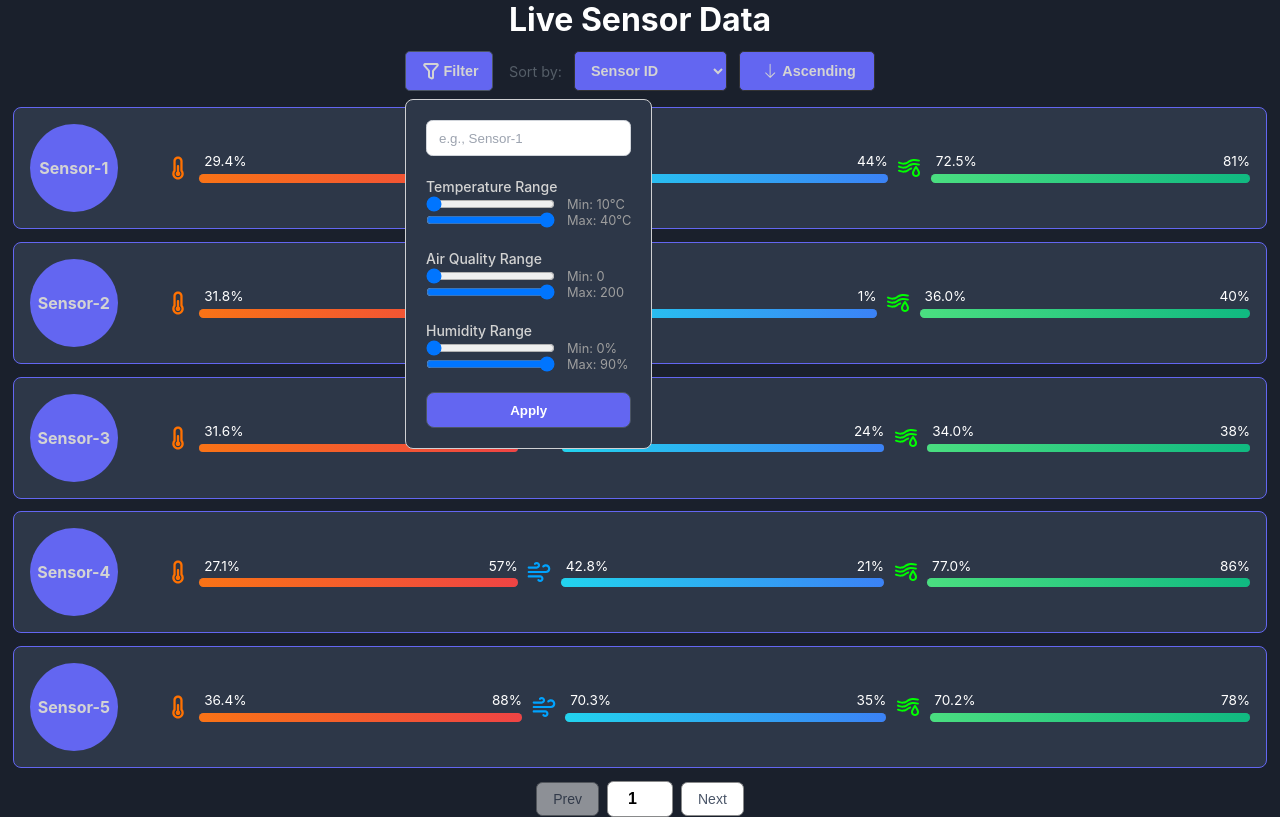
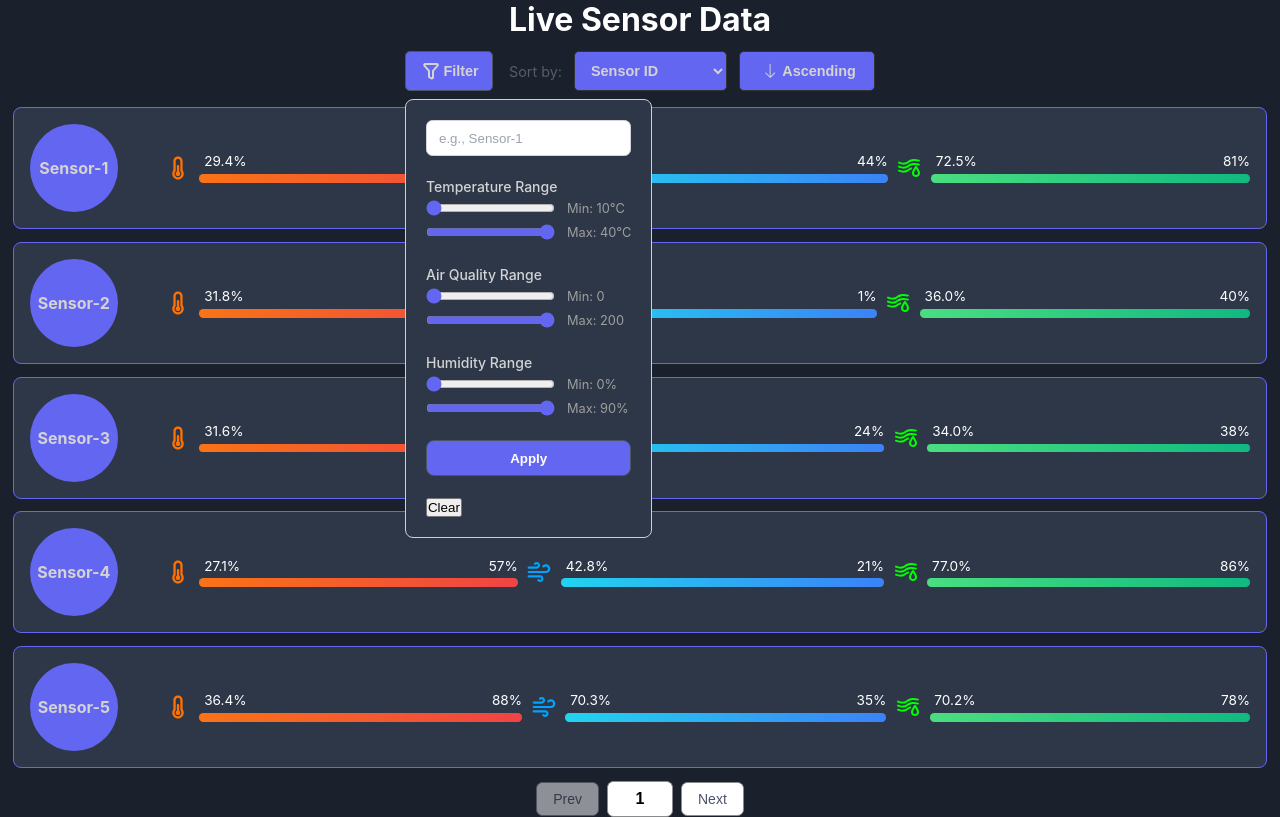
Before and after one commit to surysaroch/dashboard, a React (Vite) app: page / in a window 1280 px wide. Both pictures are taken after a click on the button "Filter". Built offline with nearby package versions, Linux system fonts and the light colour scheme.

Commit message:
updated filter.tsx by making a new component for the sliders

```diff
--- a/src/components/Dashboard.tsx
+++ b/src/components/Dashboard.tsx
@@ -1,9 +1,11 @@
-import React, { useEffect, useMemo, useState} from 'react';
+import React, { useEffect, useMemo, useState, useRef } from 'react';
 import SimulateRealTimeData from "../util/SimulateRealTimeData";
 import RowData from "./rowData";
 import Sorting from "./sorting";
 import Filtering from "./Filtering";
+import Pagination from './pagination';
 import "./dashboard.css"
+
 
 interface SensorMetric {
   sensorId: string;
@@ -22,7 +24,6 @@ const MAX_PAGE_SIZE = 5;
 const Dashboard: React.FC = () => {
   const [sensorData, setSensorData] = useState<SensorMetric[]>([]);
   const [currentPage, setCurrentPage] = useState(1);
-  const [tempPageVar, setTempPageVar] = useState(1);
   const [pageData, setPageData] = useState<SensorMetric[]>([]);
   const [sortedData, setSortedData] = useState({ metric: "sensorId", direction: "asc" });
   const [filteredData, setFilteredData] = useState({
@@ -46,84 +47,47 @@ const Dashboard: React.FC = () => {
   const processData = useMemo(() => {
     let items = [...sensorData]
     items = items.filter(item => {
-      const filteredTemp = (item.temperature >= filteredData.temperature.min) && ( item.temperature <= filteredData.temperature.max);
-      const filteredAir = (item.airQuality >= filteredData.airQuality.min) && ( item.airQuality <= filteredData.airQuality.max);
-      const filteredHumidity = (item.humidity >= filteredData.humidity.min) && ( item.humidity <= filteredData.humidity.max);
+      const filteredTemp = (item.temperature >= filteredData.temperature.min) && (item.temperature <= filteredData.temperature.max);
+      const filteredAir = (item.airQuality >= filteredData.airQuality.min) && (item.airQuality <= filteredData.airQuality.max);
+      const filteredHumidity = (item.humidity >= filteredData.humidity.min) && (item.humidity <= filteredData.humidity.max);
       const filteredSensorId = chosenSensorId === '' || item.sensorId.toLowerCase().includes(chosenSensorId.toLowerCase());
       return filteredTemp && filteredAir && filteredHumidity && filteredSensorId;
     })
 
-    if(sortedData.metric === "sensorId"){
-      console.log("jhonson")
-      return sortedData.direction === "asc"? items: items.reverse()
+    if (sortedData.metric === "sensorId") {
+      // console.log("jhonson")
+      return sortedData.direction === "asc" ? items : items.reverse()
     }
-    else{
-      items.sort((a,b) => {
+    else {
+      items.sort((a, b) => {
         const valA = a[sortedData.metric as keyof SensorMetric];
         const valB = b[sortedData.metric as keyof SensorMetric];
         if (typeof valA === "number" && typeof valB === "number") {
           return sortedData.direction === 'asc' ? valA - valB : valB - valA;
         }
-        else{return 0}
+        else { return 0 }
       });
       return items;
     }
-  },[sortedData, sensorData, filteredData, chosenSensorId]);
+  }, [sortedData, sensorData, filteredData, chosenSensorId]);
 
-  useEffect(() => {
-    sliceData();
-  }, [currentPage,processData]);
 
-  const handleNextPage = () => {
-    setCurrentPage(currentPage + 1);
-    setTempPageVar(tempPageVar + 1);
-  };
-
-  const handlePreviousPage = () => {
-    setCurrentPage(currentPage - 1);
-    setTempPageVar(tempPageVar - 1);
-  };
-
-  const handlePageInputChange = (e:  React.ChangeEvent<HTMLInputElement>) => {
-    setTempPageVar(Number(e.target.value))
-  }
-
-  const applyPageChange = () => {
-    const maxPage = Math.ceil(sensorData.length / MAX_PAGE_SIZE);
-
-    if (tempPageVar > maxPage) {
-      setCurrentPage(maxPage);
-      setTempPageVar(maxPage);
-    }
-    else if (tempPageVar < 1) {
-      setCurrentPage(1);
-      setTempPageVar(1);
-    }
-    else {
-      setCurrentPage(tempPageVar);
-    }
-  }
-
-  const handleKeyDown = (e: React.KeyboardEvent<HTMLInputElement>) => {
-    if (e.key === "Enter") {
-      applyPageChange();
-    }
-  }
-  const handleBlur = () => {
-    applyPageChange();
-  }
 
   const sliceData = () => {
     const last_page = Math.ceil(processData.length / MAX_PAGE_SIZE);
     const startIndex = (currentPage - 1) * MAX_PAGE_SIZE;
     const endIndex = startIndex + MAX_PAGE_SIZE;
-    if (currentPage > last_page){
-      setCurrentPage(last_page === 0? last_page + 1: last_page);
-      setTempPageVar(last_page === 0? last_page + 1: last_page);
+    if (currentPage > last_page) {
+      setCurrentPage(last_page === 0 ? last_page + 1 : last_page);
     };
     setPageData(processData.slice(startIndex, endIndex));
 
   };
+
+  useMemo(() => {
+    sliceData();
+  }, [currentPage, processData]);
+
 
   const handleSort = (chosenMetric: string, direction: string) => {
     setSortedData({ metric: chosenMetric, direction: direction });
@@ -131,7 +95,7 @@ const Dashboard: React.FC = () => {
 
   const handleFilterChange = (filters: FilterItem[]) => {
     setFilteredData(prev => {
-      return{
+      return {
         ...prev,
         [filters[0].metric]: filters[0].range,
         [filters[1].metric]: filters[1].range,
@@ -139,11 +103,14 @@ const Dashboard: React.FC = () => {
       }
     });
     setCurrentPage(1)
-    setTempPageVar(1)
   };
 
-  const handleSensorIdFilter = (sensorId: string) =>{
+  const handleSensorIdFilter = (sensorId: string) => {
     setChosenSensorId(sensorId);
+  };
+
+  const handlePagination = (page: number) => {
+    setCurrentPage(page);
   };
 
 
@@ -152,7 +119,7 @@ const Dashboard: React.FC = () => {
       <div className="heading-container">
         <h1>Live Sensor Data</h1>
         <div className="features-container">
-          <div><Filtering onFilter={handleFilterChange} onSensorFilter={handleSensorIdFilter}/></div>
+          <div><Filtering onFilter={handleFilterChange} onSensorFilter={handleSensorIdFilter} /></div>
           <div><Sorting onSort={handleSort} /></div>
         </div>
       </div>
@@ -164,16 +131,7 @@ const Dashboard: React.FC = () => {
       </ul>
 
       <div className="pagination-container">
-        <button onClick={handlePreviousPage} disabled={currentPage === 1}>Prev</button>
-        <input
-          type="number"
-          value={tempPageVar}
-          onChange={handlePageInputChange}
-          onKeyDown={handleKeyDown}
-          onBlur={handleBlur}
-        />
-
-        <button onClick={handleNextPage} disabled={currentPage === Math.ceil(processData.length / MAX_PAGE_SIZE)}>Next</button>
+        <Pagination onChange={handlePagination} currentPage={currentPage} processDataLength={processData.length} maxPageSize={MAX_PAGE_SIZE} />
       </div>
     </div>
   );
--- a/src/components/Filtering.tsx
+++ b/src/components/Filtering.tsx
@@ -1,7 +1,8 @@
-import { useState } from "react";
+import { useEffect, useState } from "react";
 import "./filtering.css";
 import "./svgs/filter.tsx";
 import Filter from "./svgs/filter.tsx";
+import Sliders from "./sliders.tsx";
 
 interface FilterItem {
     metric: string;
@@ -14,27 +15,27 @@ interface FilteringProps {
 }
 
 const Filtering: React.FC<FilteringProps> = ({ onFilter, onSensorFilter }) => {
-    const[isExpanded, setIsExpanded] = useState(false)
-    const[temperatureRange, setTemperatureRange] = useState({ min: 10, max: 40 })
-    const[airQualityRange, setAirQualityRange] = useState({ min: 0, max: 200 })
-    const[humidityRange, setHumidityRange] = useState({ min: 0, max: 90 })
-    const[sensorId, setSensorId] = useState("")
+    const [isExpanded, setIsExpanded] = useState(false)
+    const [temperatureRange, setTemperatureRange] = useState({ min: 10, max: 40 })
+    const [airQualityRange, setAirQualityRange] = useState({ min: 0, max: 200 })
+    const [humidityRange, setHumidityRange] = useState({ min: 0, max: 90 })
+    const [sensorId, setSensorId] = useState("")
 
     const handleFiltering = (metric: string, value: number, isMin: boolean) => {
-        switch(metric) {
-            case "temperature":
+        switch (metric) {
+            case "Temperature":
                 setTemperatureRange(prev => ({
                     ...prev,
                     [isMin ? "min" : "max"]: value
                 }));
                 break;
-            case "humidity":
+            case "Humidity":
                 setHumidityRange(prev => ({
                     ...prev,
                     [isMin ? "min" : "max"]: value
                 }));
                 break;
-            case "airQuality":
+            case "Air Quality":
                 setAirQualityRange(prev => ({
                     ...prev,
                     [isMin ? "min" : "max"]: value
@@ -60,14 +61,22 @@ const Filtering: React.FC<FilteringProps> = ({ onFilter, onSensorFilter }) => {
         ])
     }
 
+    const clearAll = () => {
+        setTemperatureRange({ min: 10, max: 40 });
+        setHumidityRange({ min: 0, max: 90 });
+        setAirQualityRange({ min: 0, max: 200 });
+        setSensorId("");
+    };
+
     const handleSearching = (searchedSensorId: string) => {
         onSensorFilter(searchedSensorId);
-    }
+    };
+
     return (
         <>
             <div className="filter-wrapper-main">
                 <button className="filter-toggle-btn" onClick={() => setIsExpanded(!isExpanded)}>
-                <Filter/>
+                    <Filter />
                     <p>Filter</p>
                 </button>
                 {isExpanded && (
@@ -81,98 +90,22 @@ const Filtering: React.FC<FilteringProps> = ({ onFilter, onSensorFilter }) => {
                             />
                         </div>
 
+                        <Sliders onSlide={handleFiltering} metric="Temperature" range={temperatureRange} />
+                        <Sliders onSlide={handleFiltering} metric="Air Quality" range={airQualityRange} />
+                        <Sliders onSlide={handleFiltering} metric="Humidity" range={humidityRange} />
 
-                    <div className="filter-input-group">
-                        <label className="filter-label">Temperature Range</label>
-                        <div className="range-inputs-container">
-                            <input
-                                className="filter-range-input"
-                                type="range"
-                                min={10}
-                                max={temperatureRange.max}
-                                step={1}
-                                value={temperatureRange.min}
-                                onChange={(e) => handleFiltering("temperature", Number(e.target.value), true)}
-                            />
-                            <span className="range-value">Min: {temperatureRange.min}°C</span>
-                        </div>
-                        <div className="range-inputs-container">
-                            <input
-                                className="filter-range-input"
-                                type="range"
-                                min={temperatureRange.min}
-                                max={40}
-                                step={1}
-                                value={temperatureRange.max}
-                                onChange={(e) => handleFiltering("temperature", Number(e.target.value), false)}
-                            />
-                            <span className="range-value">Max: {temperatureRange.max}°C</span>
-                        </div>
-                    </div>
-
-                    <div className="filter-input-group">
-                        <label className="filter-label">Air Quality Range</label>
-                        <div className="range-inputs-container">
-                            <input
-                                className="filter-range-input"
-                                type="range"
-                                min={0}
-                                max={airQualityRange.max}
-                                step={1}
-                                value={airQualityRange.min}
-                                onChange={(e) => handleFiltering("airQuality", Number(e.target.value), true)}
-                            />
-                            <span className="range-value">Min: {airQualityRange.min}</span>
-                        </div>
-                        <div className="range-inputs-container">
-                            <input
-                                className="filter-range-input"
-                                type="range"
-                                min={airQualityRange.min}
-                                max={200}
-                                step={1}
-                                value={airQualityRange.max}
-                                onChange={(e) => handleFiltering("airQuality", Number(e.target.value), false)}
-                            />
-                            <span className="range-value">Max: {airQualityRange.max}</span>
-                        </div>
-                    </div>
-                    <div className="filter-input-group">
-                        <label className="filter-label">Humidity Range</label>
-                        <div className="range-inputs-container">
-                            <input
-                                className="filter-range-input"
-                                type="range"
-                                min={0}
-                                max={humidityRange.max}
-                                step={1}
-                                value={humidityRange.min}
-                                onChange={(e) => handleFiltering("humidity", Number(e.target.value), true)}
-                            />
-                            <span className="range-value">Min: {humidityRange.min}%</span>
-                        </div>
-                        <div className="range-inputs-container">
-                            <input
-                                className="filter-range-input"
-                                type="range"
-                                min={humidityRange.min}
-                                max={90}
-                                step={1}
-                                value={humidityRange.max}
-                                onChange={(e) => handleFiltering("humidity", Number(e.target.value), false)}
-                            />
-                            <span className="range-value">Max: {humidityRange.max}%</span>
-                        </div>
-                    </div>
 
                         <div>
-                <button className = "apply-button" onClick={() => {
+                            <button className="apply-button" onClick={() => {
                                 updateFilterValues();
                                 handleSearching(sensorId);
                             }}
                             >
                                 Apply
                             </button>
+                        </div>
+                        <div>
+                            <button className="clear-button" onClick={clearAll}>Clear</button>
                         </div>
                     </div>
                 )}
--- a/src/components/dashboard.css
+++ b/src/components/dashboard.css
@@ -3,19 +3,20 @@
     padding-right: 20rem;
 
 }
-.heading-container{
+
+.heading-container {
     display: flex;
     align-items: center;
     margin-bottom: 1rem;
 }
 
-.heading-container h1{
+.heading-container h1 {
     width: 100%;
     margin-left: 2.5rem;
     color: white;
 }
 
-.features-container{
+.features-container {
     display: flex;
     width: 100%;
     justify-content: flex-end;
@@ -27,7 +28,7 @@
     display: flex;
     align-items: center;
     justify-content: center;
-   }
+}
 
 .pagination-container button {
     padding: 0.5rem 1rem;
@@ -59,6 +60,18 @@
     width: 2rem;
 }
 
+input::-webkit-outer-spin-button,
+input::-webkit-inner-spin-button {
+    -webkit-appearance: none;
+    margin: 0;
+}
+
+/* Firefox */
+input[type=number] {
+    -moz-appearance: textfield;
+}
+
+
 @media (width < 1400px) {
     .dashboard-container {
         padding-left: 0.8rem;
@@ -66,14 +79,14 @@
 
     }
 
-    .heading-container{
+    .heading-container {
         display: flex;
         flex-direction: column;
         align-items: center;
 
     }
 
-    .heading-container h1{
+    .heading-container h1 {
         display: flex;
         justify-content: center;
         margin: 0;
@@ -81,10 +94,10 @@
     }
 
 
-    .features-container{
+    .features-container {
         display: flex;
         width: 100%;
-        justify-content: center ;
+        justify-content: center;
         gap: 1rem
     }
-  }
+}
--- a/src/components/filtering.css
+++ b/src/components/filtering.css
@@ -1,4 +1,4 @@
-.filter-wrapper-main{
+.filter-wrapper-main {
     padding-top: 0.75rem;
 }
 
@@ -18,7 +18,7 @@
     padding: 1.25rem;
     margin-top: 0.5rem;
     display: flex;
-    position:absolute;
+    position: absolute;
     flex-direction: column;
     gap: 1.25rem;
 }
@@ -60,7 +60,7 @@
     color: #9e9e9e;
 }
 
-.apply-button{
+.apply-button {
     background-color: #6366f1;
     color: #fff;
     width: 100%;
@@ -71,6 +71,11 @@
     font-weight: bold;
 }
 
+input[type="range"].filter-range-input {
+    accent-color: #6366f1;
+    cursor: pointer;
+    margin: 0.25rem 0;
+}
 
 
 @media (width < 500px) {
@@ -90,14 +95,14 @@
         aspect-ratio: 1/1;
     }
 
-    .filter-toggle-btn p{
+    .filter-toggle-btn p {
         display: none;
     }
 
 }
 
 
-@media (width >= 500px) {
+@media (width >=500px) {
     .filter-toggle-btn {
         font-weight: bold;
         background-color: #6366f1;
@@ -115,4 +120,4 @@
         height: 2.5rem;
     }
 
-  }
+}
--- /dev/null
+++ b/src/components/pagination.tsx
@@ -0,0 +1,70 @@
+import { useRef } from "react";
+
+interface paginationType {
+  onChange: (currentPage: number) => void;
+  processDataLength: number;
+  maxPageSize: number;
+  currentPage: number;
+}
+const Pagination: React.FC<paginationType> = ({ onChange, currentPage, processDataLength, maxPageSize }) => {
+  const inputRef = useRef<HTMLInputElement>(null);
+
+  const handleNextPage = () => {
+    onChange(currentPage + 1);
+    if (inputRef.current) inputRef.current.value = (currentPage + 1).toString();
+
+  };
+
+  const handlePreviousPage = () => {
+    onChange(currentPage - 1);
+    if (inputRef.current) inputRef.current.value = (currentPage - 1).toString();
+  };
+
+
+  const applyPageChange = () => {
+    const maxPage = Math.ceil(processDataLength / maxPageSize);
+    const inputPage = (inputRef.current) && inputRef.current.value
+
+    if ((inputPage) && Number(inputPage) > maxPage) {
+      onChange(maxPage);
+      if (inputRef.current) inputRef.current.value = maxPage.toString();
+    }
+    else if ((inputPage) && Number(inputPage) < 1) {
+      onChange(1);
+      if (inputRef.current) inputRef.current.value = "1";
+    }
+    else {
+      console.log(inputPage)
+      onChange(Number(inputPage));
+      console.log("This is current page" + currentPage)
+
+    }
+  }
+
+  const handleKeyDown = (e: React.KeyboardEvent<HTMLInputElement>) => {
+    if (e.key === "Enter") {
+      applyPageChange();
+    }
+  }
+  const handleBlur = () => {
+    applyPageChange();
+  }
+
+  return (
+    <>
+      <button onClick={handlePreviousPage} disabled={currentPage === 1}>Prev</button>
+      <input
+        type="number"
+        defaultValue={currentPage}
+        onKeyDown={handleKeyDown}
+        onBlur={handleBlur}
+        ref={inputRef}
+      />
+      <button onClick={handleNextPage} disabled={currentPage === Math.ceil(processDataLength / maxPageSize)}>Next</button>
+    </>
+
+  )
+
+}
+
+export default Pagination
--- a/src/components/rowData.css
+++ b/src/components/rowData.css
@@ -89,12 +89,14 @@ body {
     background-image: linear-gradient(to right, #f97316, #ef4444);
 
 }
+
 .inner-bar-airQuality {
     height: 100%;
     border-radius: 0.4rem;
     transition: width 0.3s ease-in-out;
     background-image: linear-gradient(to right, #22d3ee, #3b82f6);
 }
+
 .inner-bar-humidity {
     height: 100%;
     border-radius: 0.4rem;
@@ -125,7 +127,7 @@ body {
 }
 
 
-@media (width <= 500px) {
+@media (width <=500px) {
 
     .sensor-id-container {
         display: flex;
@@ -156,4 +158,4 @@ body {
         min-width: 0;
         padding-left: 0;
     }
-  }
+}
--- /dev/null
+++ b/src/components/sliders.tsx
@@ -0,0 +1,46 @@
+interface sliderProps {
+    onSlide: (metric: string, value: number, isMin: boolean) => void;
+    metric: string;
+    range: {
+        min: number;
+        max: number;
+    };
+}
+
+const Sliders: React.FC<sliderProps> = ({ onSlide, metric, range }) => {
+    return (
+        <div className="filter-input-group">
+            <label className="filter-label">{`${metric}`} Range</label>
+            <div className="range-inputs-container">
+                <input
+                    className="filter-range-input"
+                    type="range"
+                    min={metric === "Temperature" ? 10 : metric === "Air Quality" ? 0 : 0}
+                    max={range.max}
+                    step={1}
+                    value={range.min}
+                    onChange={(e) => onSlide(metric, Number(e.target.value), true)}
+                />
+                <span className="range-value">
+                    Min: {metric === "Temperature" ? range.min + "°C" : metric === "Humidity" ? range.min + "%" : range.min}
+                </span>
+            </div>
+            <div className="range-inputs-container">
+                <input
+                    className="filter-range-input"
+                    type="range"
+                    min={range.min}
+                    max={metric === "Temperature" ? 40 : metric === "Air Quality" ? 200 : 90}
+                    step={1}
+                    value={range.max}
+                    onChange={(e) => onSlide(metric, Number(e.target.value), false)}
+                />
+                <span className="range-value">
+                    Max: {metric === "Temperature" ? range.max + "°C" : metric === "Humidity" ? range.max + "%" : range.max}
+                </span>
+            </div>
+        </div>
+    );
+};
+
+export default Sliders;
```
Also changed, not shown: src/components/rowData.tsx (+9 -9 lines), src/components/sorting.css (+7 -8 lines). Lines whose indentation alone changed are shown as unchanged.
